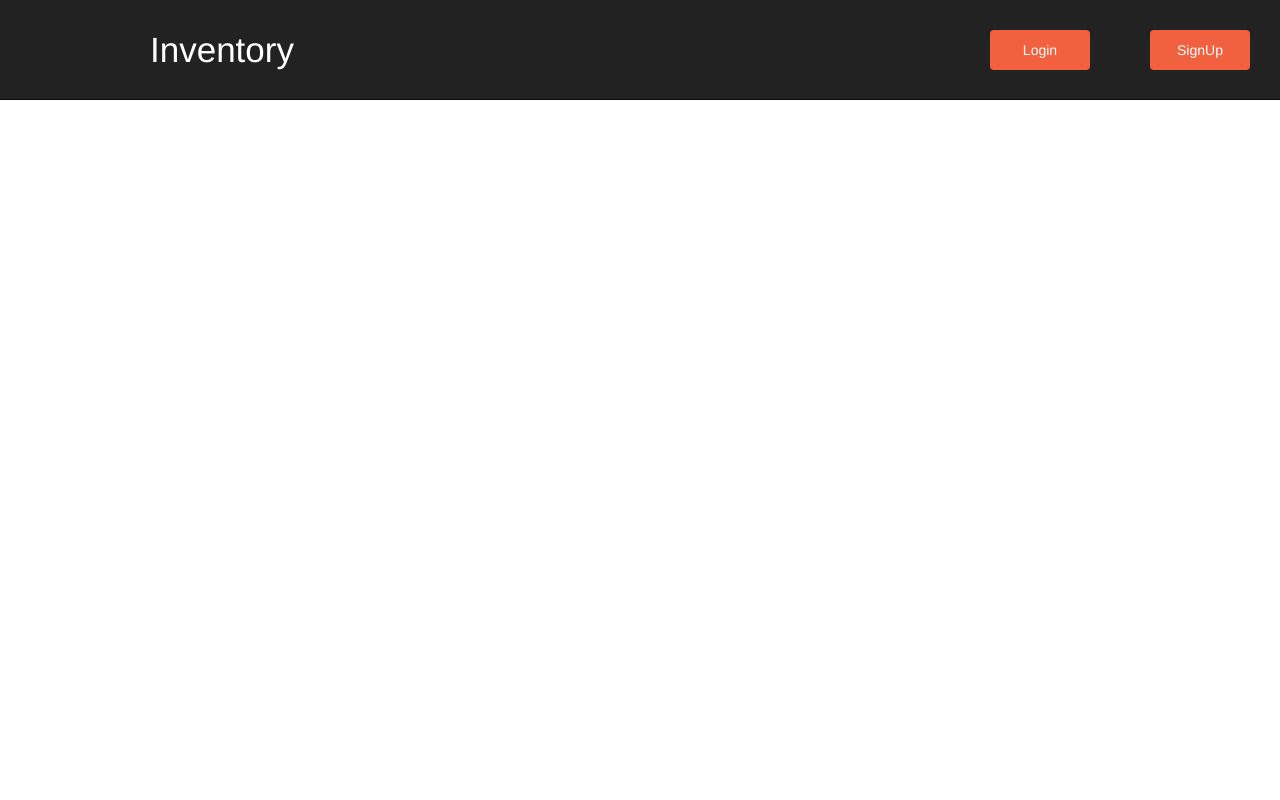
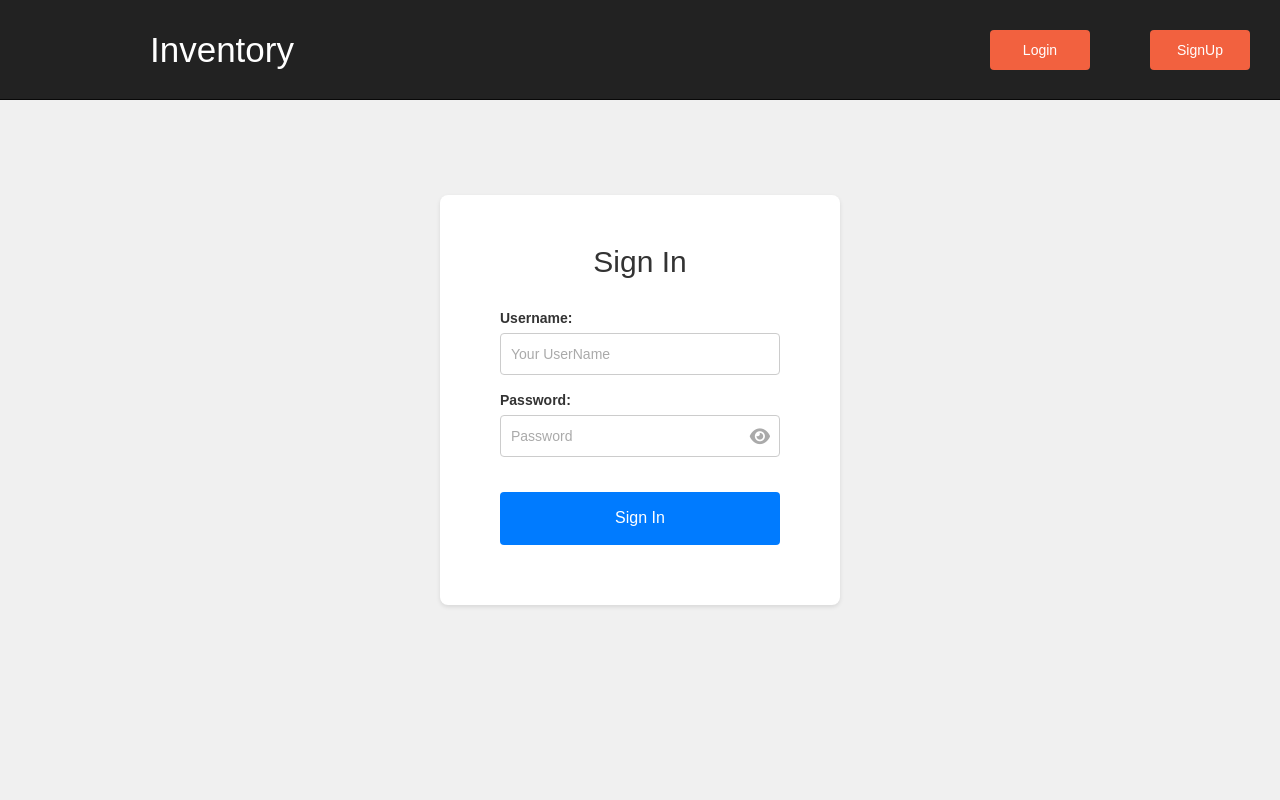
Before and after one commit to panchaliSam/inventoryManagementSystem---MIT, a PHP site: page / in a window 1280 px wide. Run offline with PHP 8.4, Linux system fonts and the light colour scheme.

Commit message:
Create signIn form

```diff
--- /dev/null
+++ b/Assets/CSS/index.css
@@ -0,0 +1,3 @@
+body {
+    font-family: Arial, sans-serif;
+}
--- /dev/null
+++ b/Assets/CSS/signInCard.css
@@ -0,0 +1,118 @@
+.signInFormContainer {
+    font-family: Arial, sans-serif;
+    background-color: #f0f0f0;
+    display: flex;
+    justify-content: center;
+    align-items: center;
+    height: 100vh;
+    margin: 0;
+}
+
+.signInCard {
+    background-color: #fff;
+    border-radius: 8px;
+    box-shadow: 0 2px 4px rgba(0, 0, 0, 0.1);
+    padding: 50px;
+    width: 400px;
+}
+
+.signInCardHeading h2 {
+    margin: 0;
+    padding-bottom: 20px;
+    text-align: center;
+}
+
+.signInForm {
+    display: flex;
+    flex-direction: column;
+    padding: 10px;
+}
+
+.signInUserName, .signInPassword {
+    margin-bottom: 15px;
+}
+
+label {
+    font-size: 14px;
+    margin-bottom: 5px;
+}
+
+input[type="text"]{
+    width: 100%;
+    padding: 10px;
+    border: 1px solid #ccc;
+    border-radius: 4px;
+    box-sizing: border-box;
+    font-size: 14px;
+}
+
+input[type="text"]::placeholder, input[type="password"]::placeholder {
+    color: #aaa;
+}
+
+form {
+    display: flex;
+    flex-direction: column;
+    align-items: stretch;
+}
+
+.signInBtn {
+    text-align: center;
+    margin-top: 20px;
+}
+
+input[type="submit"] {
+    background-color: #007bff;
+    color: #fff;
+    border: none;
+    border-radius: 4px;
+    padding: 15px;
+    font-size: 16px;
+    cursor: pointer;
+    transition: background-color 0.3s, box-shadow 0.3s;
+    width: 100%;
+}
+
+input[type="submit"]:hover {
+    background-color: #0056b3;
+}
+
+input[type="submit"]:focus {
+    outline: none;
+    box-shadow: 0 0 0 2px rgba(0, 123, 255, 0.5);
+}
+
+.passwordWrapper {
+    position: relative;
+    width: 100%;
+}
+
+input[type="password"] {
+    width: 100%;
+    padding: 10px;
+    padding-right: 40px;
+    border: 1px solid #ccc;
+    border-radius: 4px;
+    box-sizing: border-box;
+    font-size: 14px;
+}
+
+.fas.fa-eye {
+    position: absolute;
+    right: 10px;
+    top: 50%;
+    transform: translateY(-50%);
+    cursor: pointer;
+    font-size: 18px;
+    color: #aaa;
+}
+
+.fas.fa-eye-slash {
+    position: absolute;
+    right: 10px;
+    top: 50%;
+    transform: translateY(-50%);
+    cursor: pointer;
+    font-size: 18px;
+    color: #ff0000;
+}
--- /dev/null
+++ b/Assets/Components/signInCard.php
@@ -0,0 +1,36 @@
+<!-- SignIn Card Implementation -->
+<!-- Developer - Panchali -->
+
+<!-- This signIn card is used by both Admin and Employee -->
+
+<head>
+    <!-- Add FontAwesome for the eye icon -->
+    <link rel="stylesheet" href="https://cdnjs.cloudflare.com/ajax/libs/font-awesome/6.0.0-beta3/css/all.min.css">
+
+</head>
+
+<div class="signInFormContainer">
+    <div class="signInCard">
+        <div class="signInCardHeading">
+            <h2>Sign In</h2>
+        </div>
+        <div class="signInForm">
+            <form action="" method="post">
+                <div class="signInUserName">
+                    <label for="username">Username:</label><br>
+                    <input type="text" id="username" name="userName" placeholder="Your UserName">
+                </div>
+                <div class="signInPassword">
+                    <label for="pwd">Password:</label><br>
+                    <div class="passwordWrapper">
+                        <input type="password" id="pwd" name="pwd" placeholder="Password">
+                        <i class="fas fa-eye" id="togglePassword"></i>
+                    </div>
+                </div>
+                <div class="signInBtn">
+                    <input type="submit" id="submitBtn" value="Sign In">
+                </div>
+            </form>
+        </div>
+    </div>
+</div>
--- /dev/null
+++ b/Assets/JS/signInPwd.js
@@ -0,0 +1,14 @@
+document.getElementById('togglePassword').addEventListener('click', function () {
+    const passwordField = document.getElementById('pwd');
+    const eyeIcon = this;
+
+    if (passwordField.type === 'password') {
+        passwordField.type = 'text';
+        eyeIcon.classList.remove('fa-eye');
+        eyeIcon.classList.add('fa-eye-slash');
+    } else {
+        passwordField.type = 'password';
+        eyeIcon.classList.remove('fa-eye-slash');
+        eyeIcon.classList.add('fa-eye');
+    }
+});
--- a/index.php
+++ b/index.php
@@ -19,7 +19,9 @@
 
     <!-- CSS imports -->
     <!-- Import styles for navbar -->
+    <link rel="stylesheet" href="./Assets/CSS/index.css"/>
     <link rel="stylesheet" href="./Assets/CSS/navbar.css"/>
+    <link rel="stylesheet" href="./Assets/CSS/signInCard.css"/>
 
     <!--JS imporsts-->
 
@@ -27,14 +29,20 @@
   <body>
 
     <!--Componet imports-->
-    <!--Call navbar component-->
+    <!--Include navbar component-->
     <?php
         include_once "./Assets/Components/navbar.php"
+    ?>
+
+    <!--Include signIn Card-->
+    <?php
+      include_once "./Assets/Components/signInCard.php"
     ?>
 
     <!--JS imporsts-->
     <!--navbar.js-->
     <script src="./Assets/JS/navbar.js"></script>
+    <script src="./Assets/JS/signInPwd.js"></script>
 
   </body>
 </html>
```
